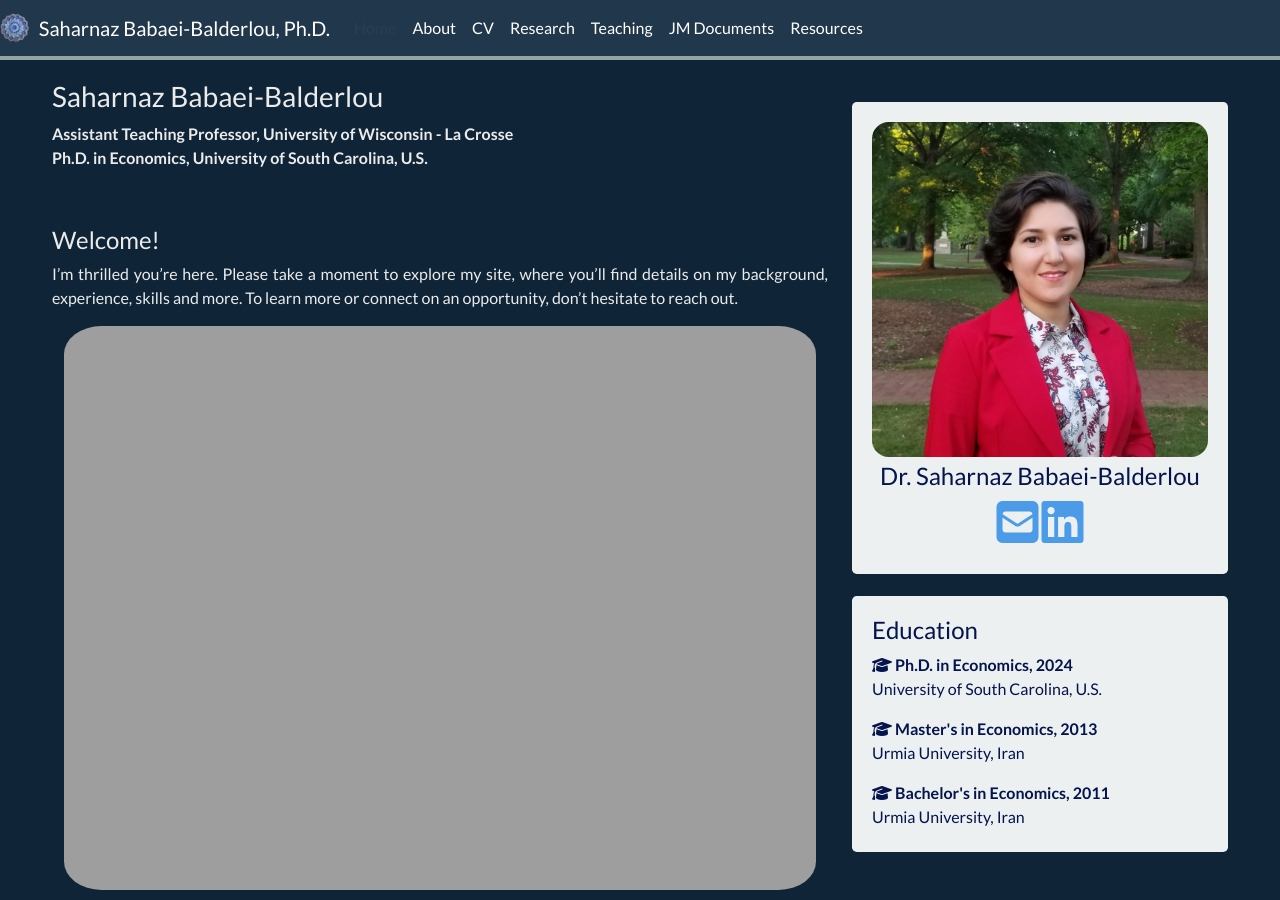
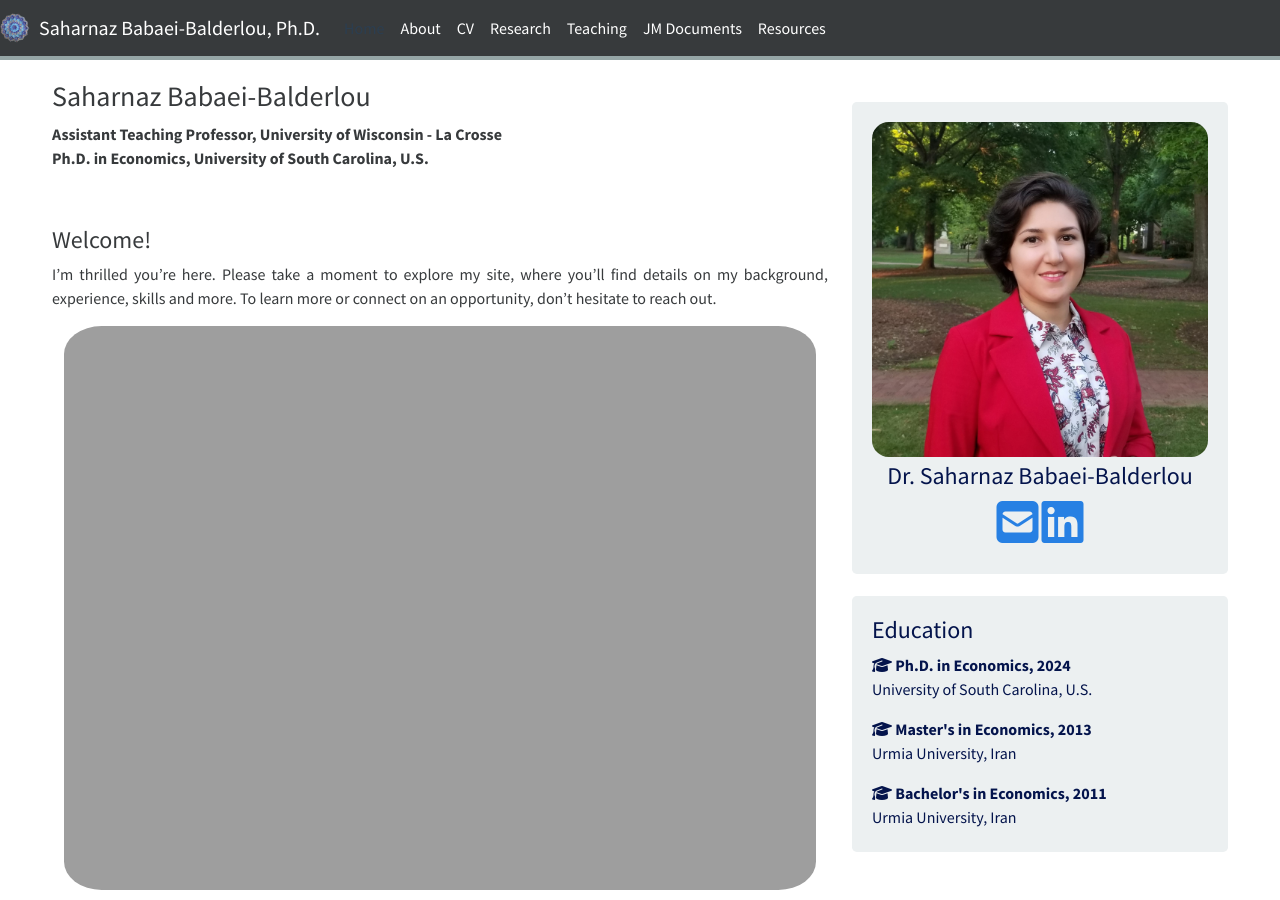
Before and after one commit to saharnazb/saharnazb.github.io, a Jekyll site: the page built from _pages/home.md, in a window 1280 px wide and 900 px high. Built offline with Jekyll 4.4.1, drawn with Linux system fonts in a browser that asks for light colours; nearby versions of some CDN libraries; library files that are not in the unit come from our copies; a style sheet for code colours, icons or effects is not loaded.

Commit message:
change theme

```diff
--- a/_includes/head.html
+++ b/_includes/head.html
@@ -12,7 +12,7 @@
   <link rel="stylesheet" href="https://cdn.rawgit.com/jpswalsh/academicons/master/css/academicons.min.css">
 
   <!-- Bootswatch Theme (Superhero) -->
-  <link rel="stylesheet" href="https://cdn.jsdelivr.net/npm/bootswatch@5.1.3/dist/superhero/bootstrap.min.css">
+  <link rel="stylesheet" href="https://cdn.jsdelivr.net/npm/bootswatch@5.1.3/dist/cosmo/bootstrap.min.css">
 
   <!-- Preconnects (optional) -->
   <link rel="preconnect" href="https://player.vimeo.com">
```
